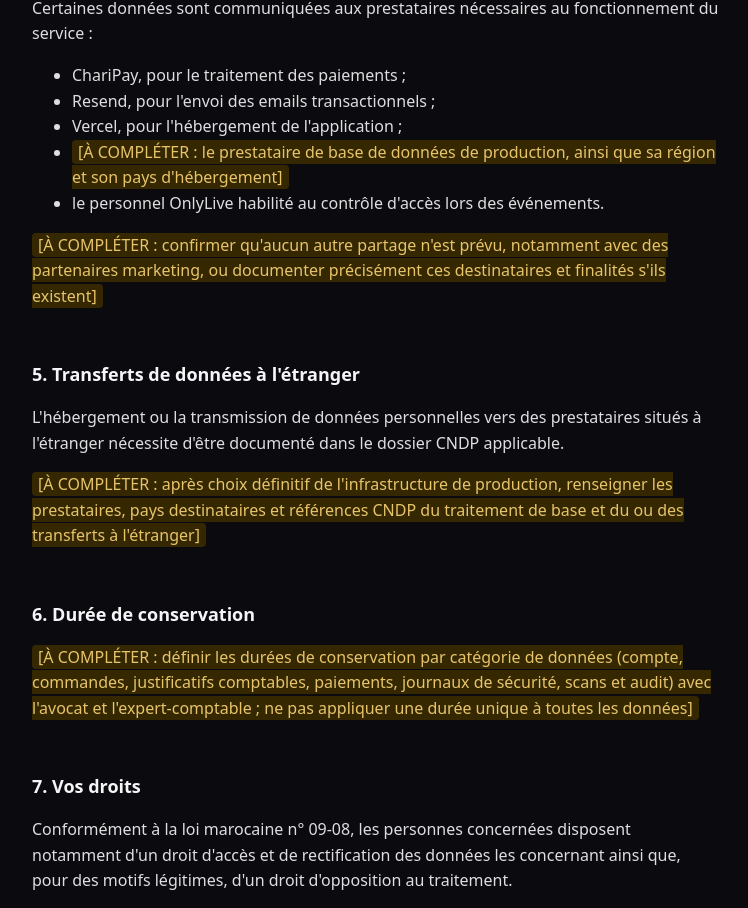
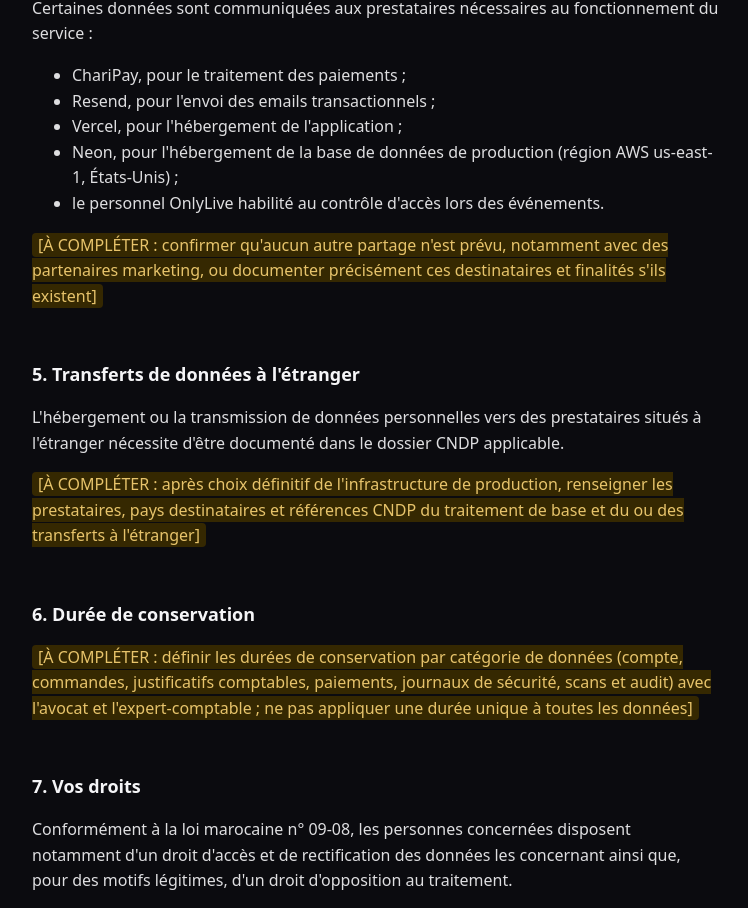
Before and after one commit to EL-Bied-Ali/OnlyLive-Events, a Next.js app: page /legal/politique-de-confidentialite in a window 1280 px wide. Shown: the part 1417-2325 px from the top of the page, without its empty margins (264-1012 px from the left). Built offline with nearby package versions, Linux system fonts and the light colour scheme.

Commit message:
Prefill confirmed production database hosting fact

```diff
--- a/app/(marketing)/legal/politique-de-confidentialite/page.tsx
+++ b/app/(marketing)/legal/politique-de-confidentialite/page.tsx
@@ -80,10 +80,8 @@ export default function PrivacyPolicyPage() {
           <li>Resend, pour l&apos;envoi des emails transactionnels ;</li>
           <li>Vercel, pour l&apos;hébergement de l&apos;application ;</li>
           <li>
-            <ToFill>
-              le prestataire de base de données de production, ainsi que sa région et son pays
-              d&apos;hébergement
-            </ToFill>
+            Neon, pour l&apos;hébergement de la base de données de production (région AWS
+            us-east-1, États-Unis) ;
           </li>
           <li>le personnel OnlyLive habilité au contrôle d&apos;accès lors des événements.</li>
         </ul>
```
